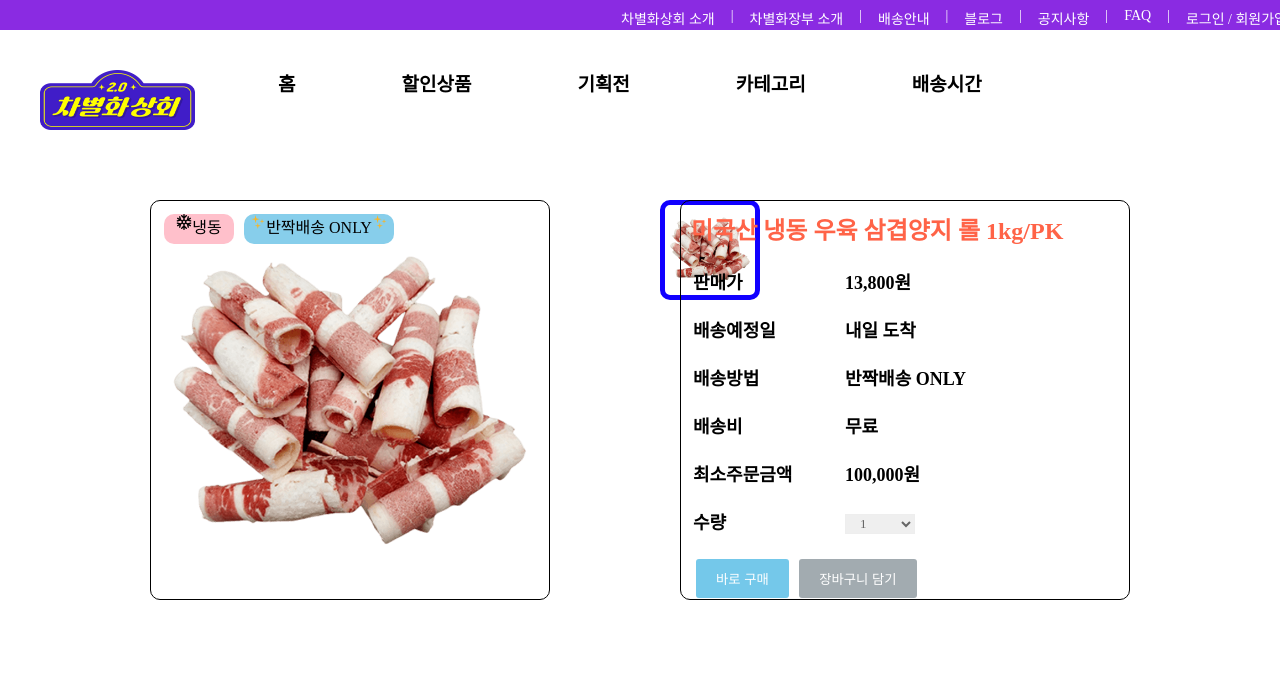
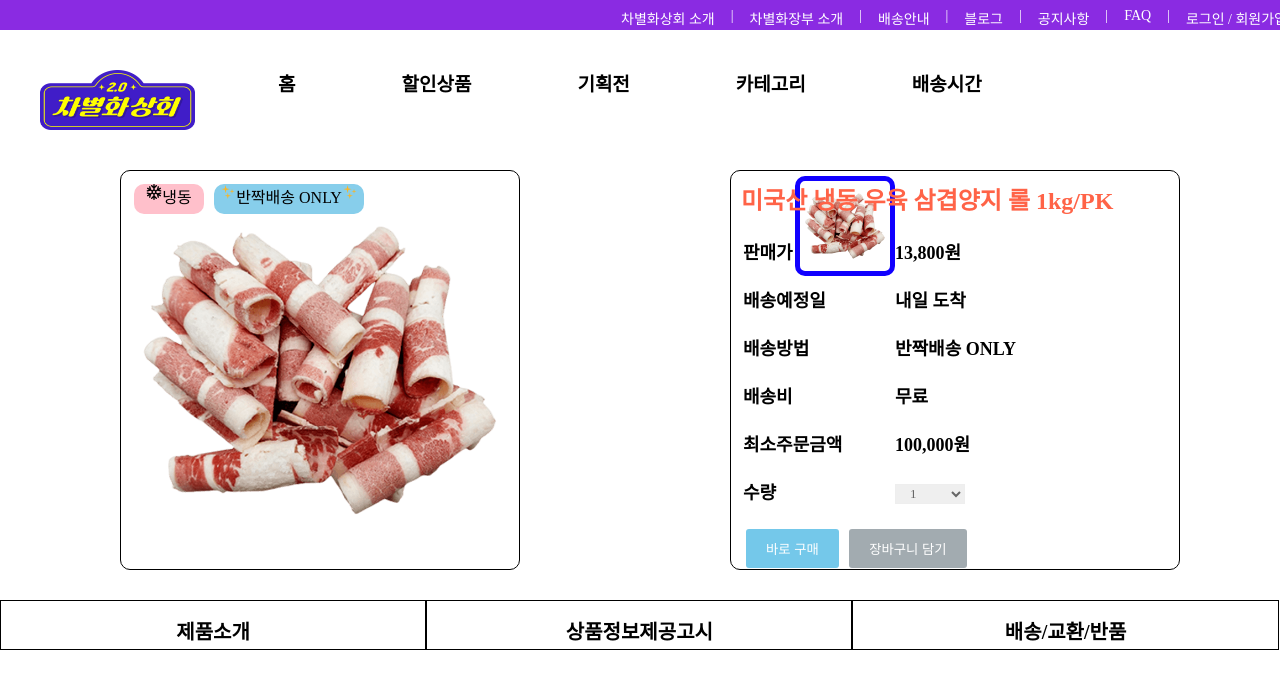
Before and after one commit to lys920831/250115, a plain HTML site: page sub.html in a window 1280 px wide. Shown: the top 678 px of the page. Drawn offline with Linux system fonts and the light colour scheme.

Commit message:
Update sub.css

```diff
--- a/css/sub.css
+++ b/css/sub.css
@@ -1,10 +1,8 @@
 @charset "utf-8";
 
-
-
 #sub {
-    width: 1280px;
-    height: 2000px;
+    width: 1300px;
+    height: 500px;
     margin: 0 auto;
 }
 
@@ -13,14 +11,6 @@
     width: 100%;
     height: 100%;
 }
-
-#sub {
-    width: 1100px;
-    height: 5300px;
-    margin: 0 auto;
-    padding: 30px;
-}
-
 
 
 #contents {
@@ -42,7 +32,7 @@
     height: 400px;
     position: absolute;
     top: 70px;
-    left: 30px;
+    left: 120px;
     border-radius: 10px;
     border: 1px solid #000;
 }
@@ -95,10 +85,15 @@
     float: left;
     border-radius: 10px;
     border: 5px solid rgb(17, 0, 255);
-    margin: 70px 0 0 445px;
+    margin: 70px 0 0 580px;
 }
 
 #sub_img > img {
+    width: 100%;
+    height: 100%;
+}
+
+#main_img > {
     width: 100%;
     height: 100%;
 }
@@ -118,7 +113,7 @@
     border-radius: 10px;
     position: absolute;
     top: 70px;
-    right: 30px;
+    right: 120px;
 }
 h2 {
     color:tomato;
@@ -217,12 +212,17 @@ button:nth-child(4) {
     text-align: center;
 }
 
+#main_sub {
+    margin:10px 0 0 40px;
+}
+
 #sub_slider > #menu {
     width: 100%;
     height: 50px;
     font-size: 25px;
     text-align: center;
 }
+
 
 #sub_slider {
     width: 100%;
```
